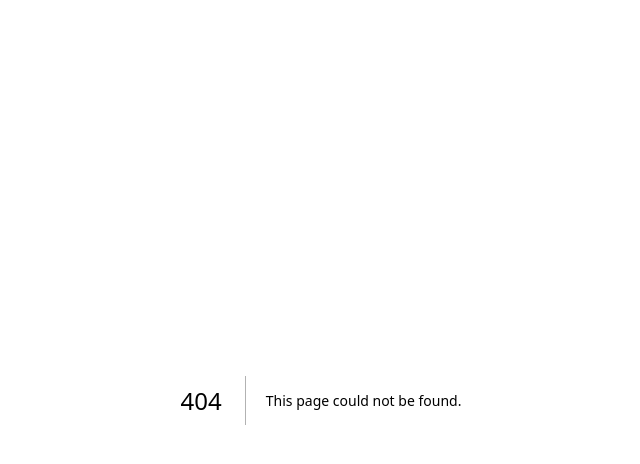
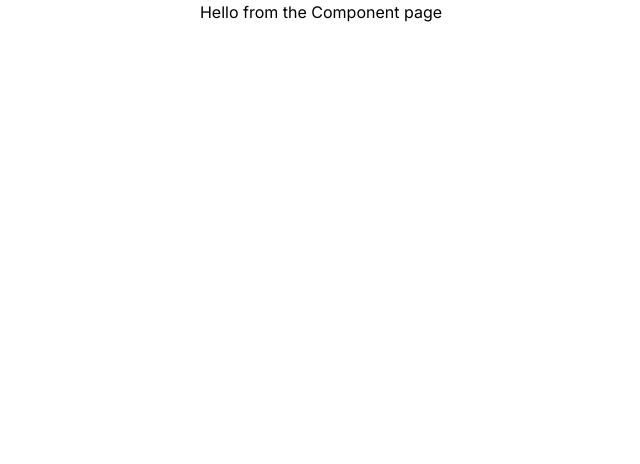
Before and after one commit to gaurav-sarage/NextBlend, a Next.js app: page /components in a window 1280 px wide. Before the commit this address had no page. Shown: the top 464 px of the page, without its empty margins (319-959 px from the left). Built offline with nearby package versions, Linux system fonts and the light colour scheme.

Commit message:
Added dummy pages, checking for routing

```diff
--- /dev/null
+++ b/app/(pages)/about/page.js
@@ -0,0 +1,11 @@
+import Navbar from "@/app/components/Navbar";
+
+const AboutPage = () => {
+    return (
+        <div>
+            <Navbar />
+        </div>
+    )
+};
+
+export default AboutPage;
--- /dev/null
+++ b/app/(pages)/components/page.js
@@ -0,0 +1,11 @@
+const ComponentPage = () => {
+    return (
+        <div>
+            <p className="text-center">
+                Hello from the Component page
+            </p>
+        </div>
+    )
+};
+
+export default ComponentPage;
```
